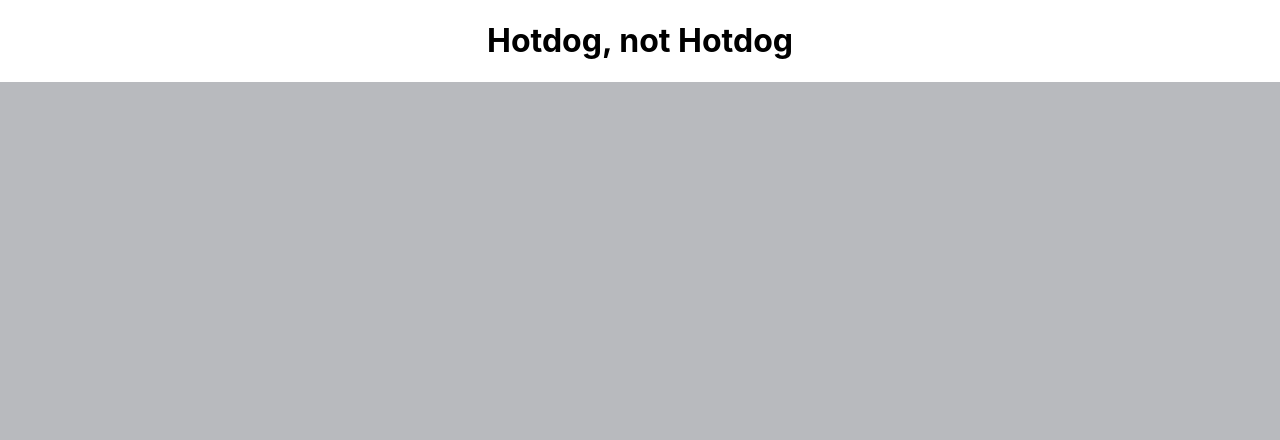
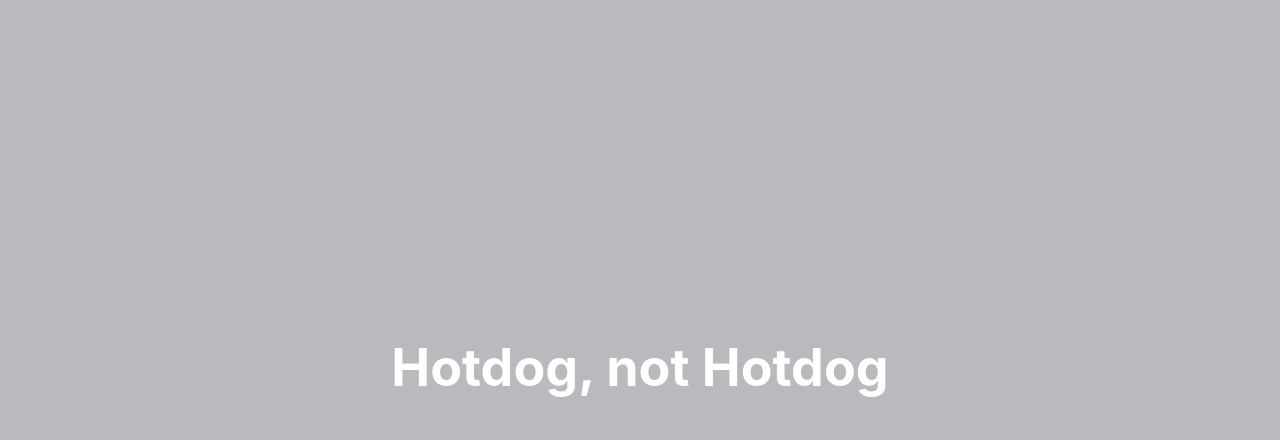
Before and after one commit to thadonz/hotdog, a React (Create React App) app: page / in a window 1280 px wide. Shown: the top 440 px of the page. Built offline with nearby package versions, Linux system fonts and the light colour scheme; the HTML template or start-up script is replaced by a standard one.

Commit message:
change background color

```diff
--- a/src/App.css
+++ b/src/App.css
@@ -1,9 +1,9 @@
 .app {
   text-align: center;
+  background-color: #b8babe;
 }
 
 .app .content {
-  background-color: #b8babe;
   min-height: 100vh;
   display: flex;
   flex-direction: column;
--- a/src/App.js
+++ b/src/App.js
@@ -5,10 +5,10 @@ import './App.css';
 const App = () => {
   return (
     <div className='app'>
-      <h1>
-        Hotdog, not Hotdog
-      </h1>
       <div className='content'>
+        <h1>
+          Hotdog, not Hotdog
+        </h1>
         <ImageCapture />
       </div>
     </div>
```
